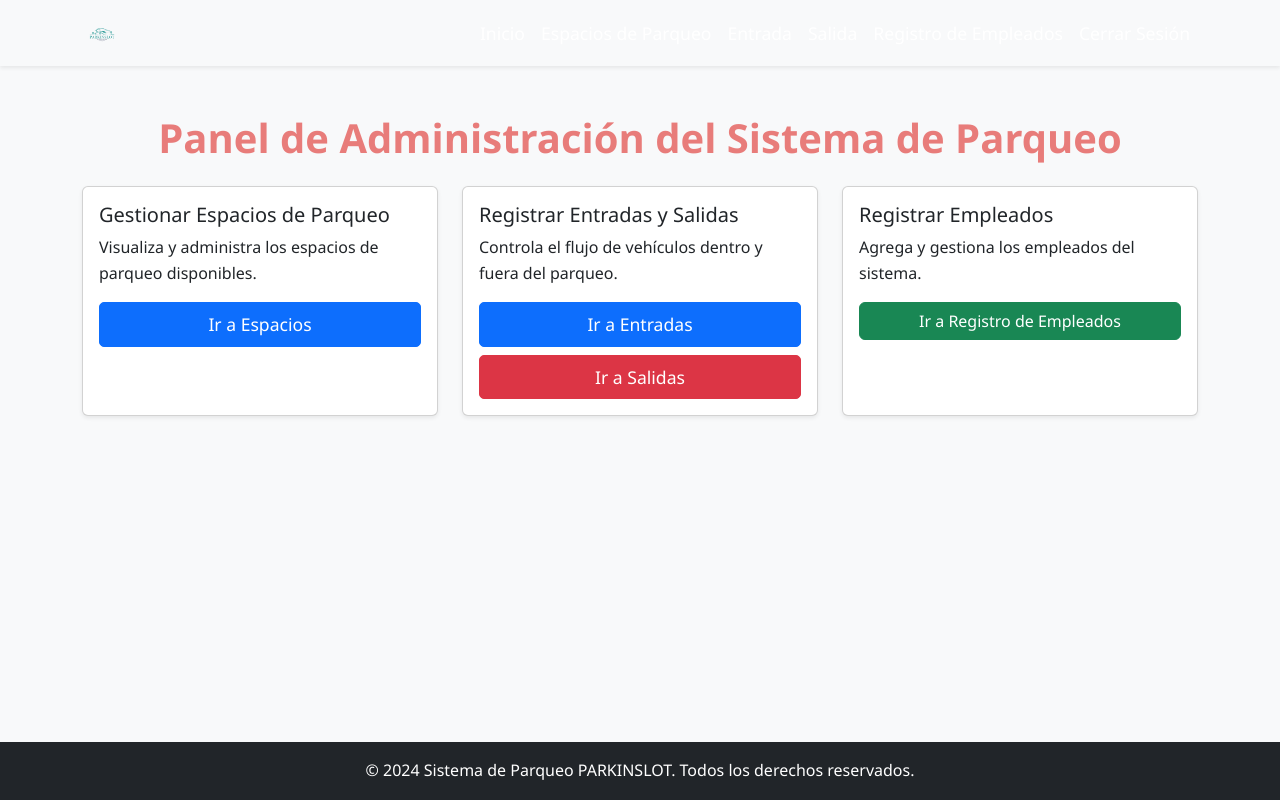
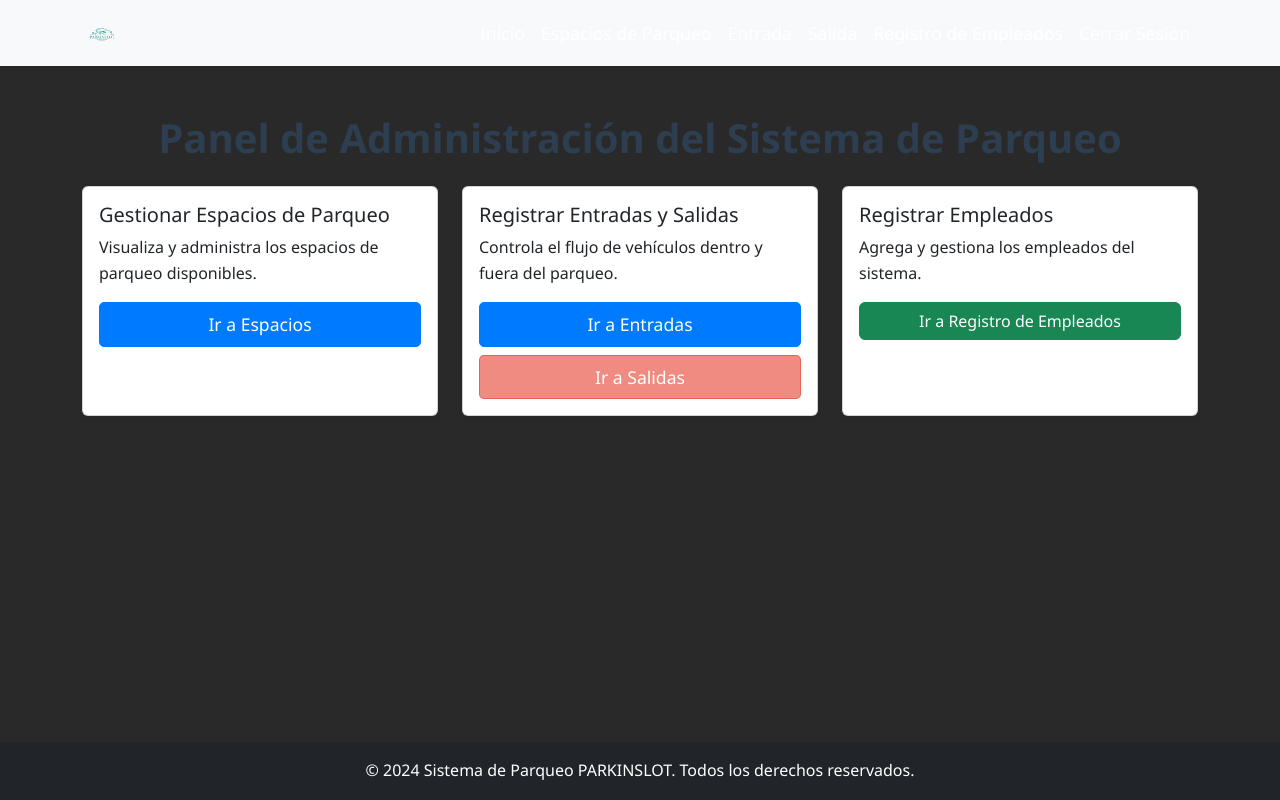
Before and after one commit to 8098125043/Sistema_de_parqueo.github.io, a Flask app: page /inicio in a window 1280 px wide. Run offline with Flask 3, Linux system fonts and the light colour scheme.

Commit message:
chore: ajustes finales al resto de vistas

```diff
--- a/static/css/styles.css
+++ b/static/css/styles.css
@@ -1,16 +1,15 @@
-/* Estilo general de la página */
 body {
     font-family: 'Segoe UI', Tahoma, Geneva, Verdana, sans-serif;
-    background-color: #f8f9fa;
-    color: #333;
+    background-color: #29292a;
+    color: #444;
     line-height: 1.6;
-    min-height: 100vh; /* Asegura que el contenido tenga al menos la altura de la pantalla */
-    padding-bottom: 70px; /* Deja espacio para el footer */
+    min-height: 100vh;
+    padding-bottom: 70px;
 }
 
-/* Navbar personalizado */
+
 nav.navbar {
-    background-color: #e87c7a; /* Color suave pero moderno */
+    background-color: #2d3e50;
 }
 
 .navbar-brand img {
@@ -23,26 +22,26 @@
 }
 
 .navbar-nav .nav-link:hover {
-    color: #f8f9fa !important;
+    color: #e1e6eb !important;
 }
 
 /* Título principal */
 h2.text-center {
     font-size: 2.5rem;
     font-weight: bold;
-    color: #e87c7a;
+    color: #2d3e50;
     margin-bottom: 20px;
 }
 
-/* Estilo de la tabla */
+
 .table {
     background-color: #ffffff;
     border-radius: 8px;
-    box-shadow: 0px 4px 8px rgba(0, 0, 0, 0.1);
+    box-shadow: 0px 4px 10px rgba(0, 0, 0, 0.1);
 }
 
 .table th {
-    background-color: #e87c7a;
+    background-color: #2d3e50;
     color: #ffffff;
     text-align: center;
 }
@@ -63,34 +62,50 @@
     padding: 0.5rem 1.2rem;
 }
 
-/* Estilo de los botones */
-.btn-primary, .btn-warning, .btn-danger {
+.btn-primary,
+.btn-warning,
+.btn-danger {
     font-size: 1.1rem;
     padding: 8px 15px;
     border-radius: 5px;
     transition: background-color 0.3s ease;
 }
 
+.btn-primary {
+    background-color: #007bff;
+    border-color: #007bff;
+}
+
 .btn-primary:hover {
-    background-color: #007bff;
+    background-color: #0056b3;
+}
+
+.btn-warning {
+    background-color: #f39c12;
+    border-color: #f39c12;
 }
 
 .btn-warning:hover {
-    background-color: #ffc107;
+    background-color: #e67d22af;
+}
+
+.btn-danger {
+    background-color: #e74d3ca5;
+    border-color: #e74d3ca7;
 }
 
 .btn-danger:hover {
-    background-color: #dc3545;
+    background-color: #c03a2b97;
 }
 
-/* Modal */
+
 .modal-content {
     border-radius: 8px;
     box-shadow: 0px 4px 12px rgba(0, 0, 0, 0.1);
 }
 
 .modal-header {
-    background-color: #e87c7a;
+    background-color: #2d3e50;
     color: #fff;
     border-radius: 8px 8px 0 0;
 }
@@ -101,12 +116,13 @@
     padding: 10px;
 }
 
+
 .table-responsive {
     margin-top: 30px;
 }
 
 footer {
-    background-color: #343a40;
+    background-color: #34495e;
     color: #ffffff;
     position: absolute;
     bottom: 0;
@@ -120,6 +136,7 @@
     margin-bottom: 0;
 }
 
+
 @media (max-width: 768px) {
     .navbar-nav .nav-link {
         font-size: 1rem;
@@ -131,7 +148,8 @@
         margin-bottom: 15px;
     }
 
-    .table td, .table th {
+    .table td,
+    .table th {
         font-size: 1rem;
         padding: 12px;
     }
--- a/templates/salida_vehiculo.html
+++ b/templates/salida_vehiculo.html
@@ -11,7 +11,7 @@
 
 <body>
 
-    <nav class="navbar navbar-expand-lg " style="background-color: #efa79f;">
+    <nav class="navbar navbar-expand-lg " style="background-color: #180018;">
         <div class="container">
             <a class="navbar-brand" href="/index"><img src="../static/img/parkin.png" alt="Parkinslot"
                     id="imagenparqueo"></a>
--- a/templates/user.html
+++ b/templates/user.html
@@ -10,7 +10,6 @@
 </head>
 
 <body>
-
     <!-- Navbar -->
     <nav class="navbar navbar-expand-lg navbar-light">
         <div class="container">
@@ -33,8 +32,6 @@
 
     <div class="container mt-5">
         <h2 class="text-center mb-4">Gestión de Usuarios</h2>
-
-
         <div class="table-responsive">
             <table class="table table-bordered text-center">
                 <thead class="table-light">
```
